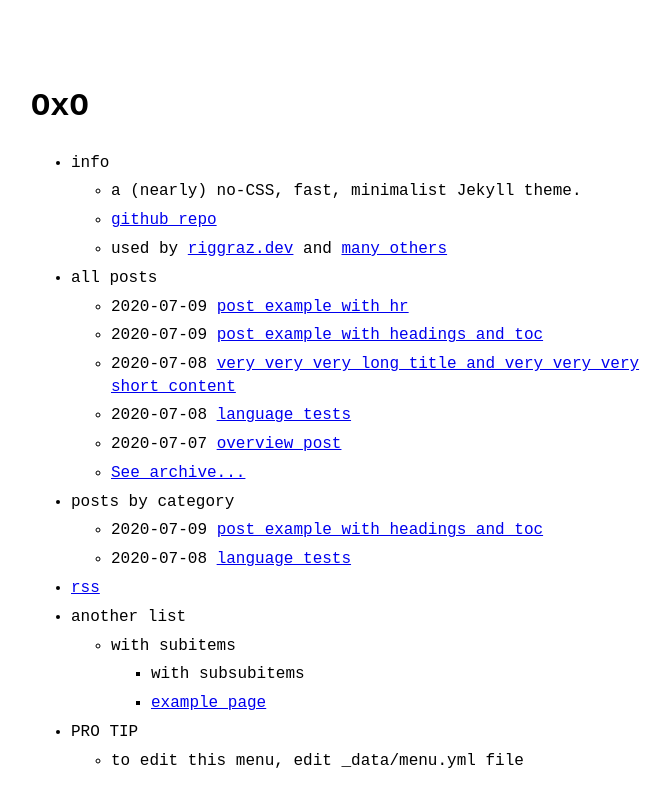
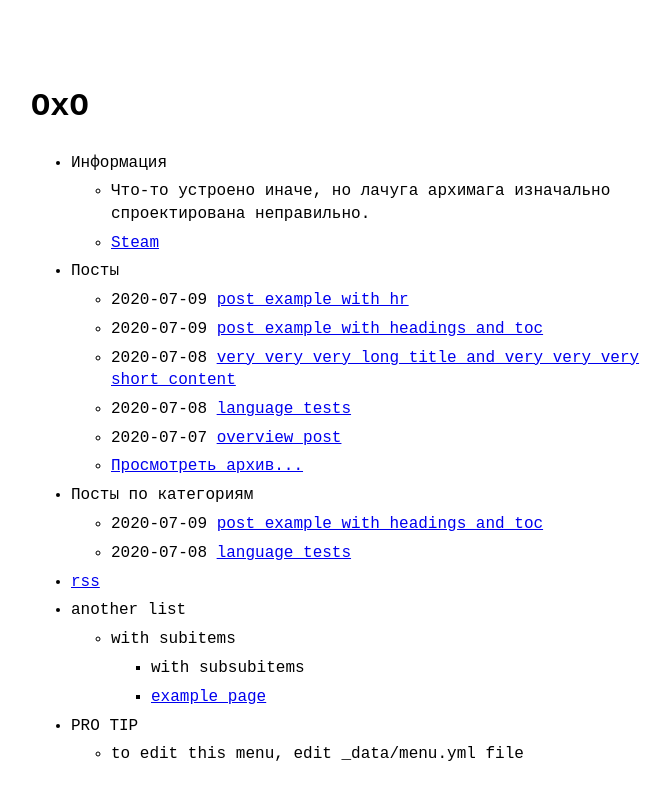
Before and after one commit to SiberiaOreMine/0x0, a Jekyll site: the page built from index.md, in a window 1280 px wide. Shown: the top 807 px of the page, without its empty margins (289-960 px from the left). Built offline with Jekyll 4.4.1, drawn with Linux system fonts in a browser that asks for light colours.

Commit message:
Update menu.yml

```diff
--- a/_data/menu.yml
+++ b/_data/menu.yml
@@ -2,21 +2,20 @@
 # https://github.com/riggraz/no-style-please#customize-the-menu
 
 entries:
-  - title: info
+  - title: Информация
     entries:
-      - title: a (nearly) no-CSS, fast, minimalist Jekyll theme.
-      - title: github repo
-        url: https://github.com/riggraz/no-style-please
-      - title: "used by <a href='https://riggraz.dev'>riggraz.dev</a> and <a href='https://github.com/riggraz/no-style-please/network/dependents'>many others</a>"
+      - title: Что-то устроено иначе, но лачуга архимага изначально спроектирована неправильно.
+      - title: Steam
+        url: https://steamcommunity.com/id/succ3ss0r
 
-  - title: all posts
+  - title: Посты
     post_list:
       limit: 5
       show_more: true
-      show_more_text: See archive...
+      show_more_text: Просмотреть архив...
       show_more_url: archive.html
 
-  - title: posts by category
+  - title: Посты по категориям
     post_list:
       category: example2
       show_more: true
```
